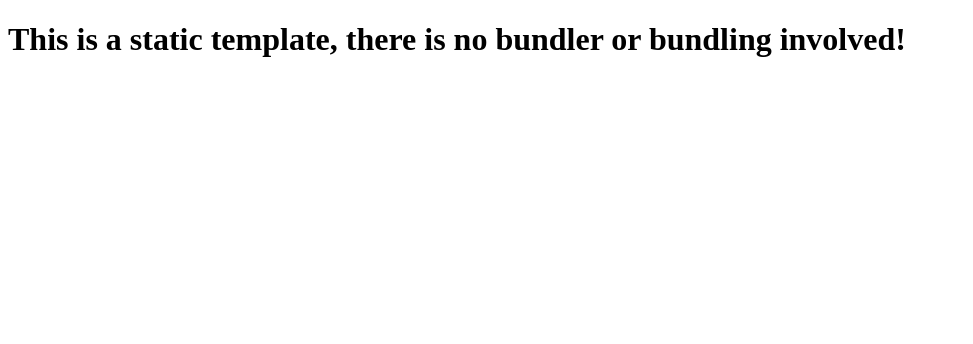
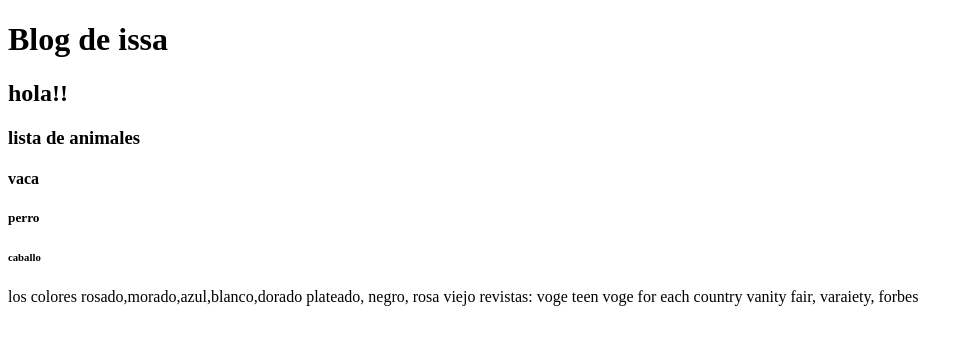
Before and after one commit to issabella0817/html-isabella-idarraga, a website: page index.html in a window 1280 px wide. Shown: the whole page, without its empty margins (0-973 px from the left). Drawn offline with Linux system fonts and the light colour scheme.

Commit message:
titulos y parrafos

```diff
--- a/index.html
+++ b/index.html
@@ -1,12 +1,33 @@
 <!DOCTYPE html>
-<html lang="en">
+<html>
   <head>
-    <meta charset="UTF-8">
-    <meta name="viewport" content="width=device-width, initial-scale=1.0">
-    <meta http-equiv="X-UA-Compatible" content="ie=edge">
+    <meta charset="UTF-8" />
+    <meta name="viewport" content="width=device-width, initial-scale=1.0" />
+    <meta http-equiv="X-UA-Compatible" content="ie=edge" />
     <title>Static Template</title>
   </head>
   <body>
-    <h1>This is a static template, there is no bundler or bundling involved!</h1>
+    <h1>
+      Blog de issa
+    </h1>
+    <h2>
+      hola!!
+    </h2>
+    <h3>
+      lista de animales
+    </h3>
+    <h4>
+      vaca
+    </h4>
+    <h5>
+      perro
+    </h5>
+    <h6>
+      caballo
+    </h6>
   </body>
 </html>
+<p>
+  los colores rosado,morado,azul,blanco,dorado plateado, negro, rosa viejo
+  revistas: voge teen voge for each country vanity fair, varaiety, forbes
+</p>
```
